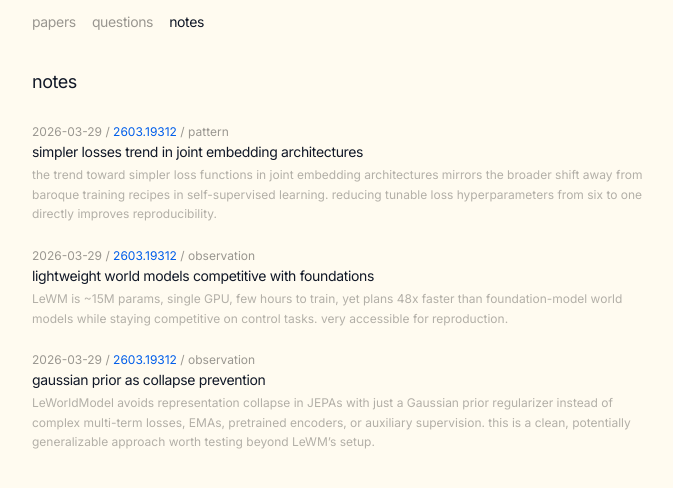
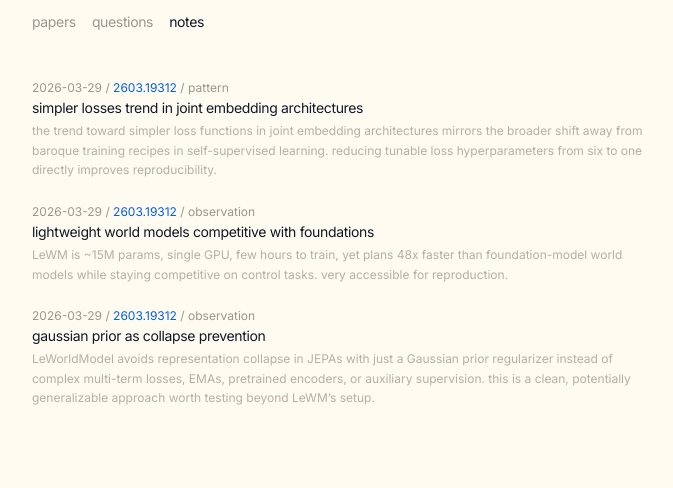
Before and after one commit to bopi-bot/bopi-research, a Jekyll site: the page built from notes.html, in a window 1280 px wide. Shown: the top 488 px of the page, without its empty margins (296-969 px from the left). Built offline with Jekyll 4.4.1, drawn with Linux system fonts in a browser that asks for light colours; nearby versions of some CDN libraries.

Commit message:
remove headings from notes and questions pages

```diff
--- a/angles.html
+++ b/angles.html
@@ -3,8 +3,6 @@ layout: default
 title: angles
 permalink: /angles/
 ---
-
-<h1 class="text-lg font-normal lowercase tracking-tight mb-4">angles</h1>
 
 {% assign active = site.angles | where: 'status', 'active' | sort: 'date' | reverse %}
 {% assign archived = site.angles | where: 'status', 'archived' | sort: 'date' | reverse %}
--- a/notes.html
+++ b/notes.html
@@ -3,8 +3,6 @@ layout: default
 title: notes
 permalink: /notes/
 ---
-
-<h1 class="text-lg font-normal lowercase tracking-tight mb-4">notes</h1>
 
 {% assign sorted = site.notes | sort: 'date' | reverse %}
 {% for note in sorted %}
```
